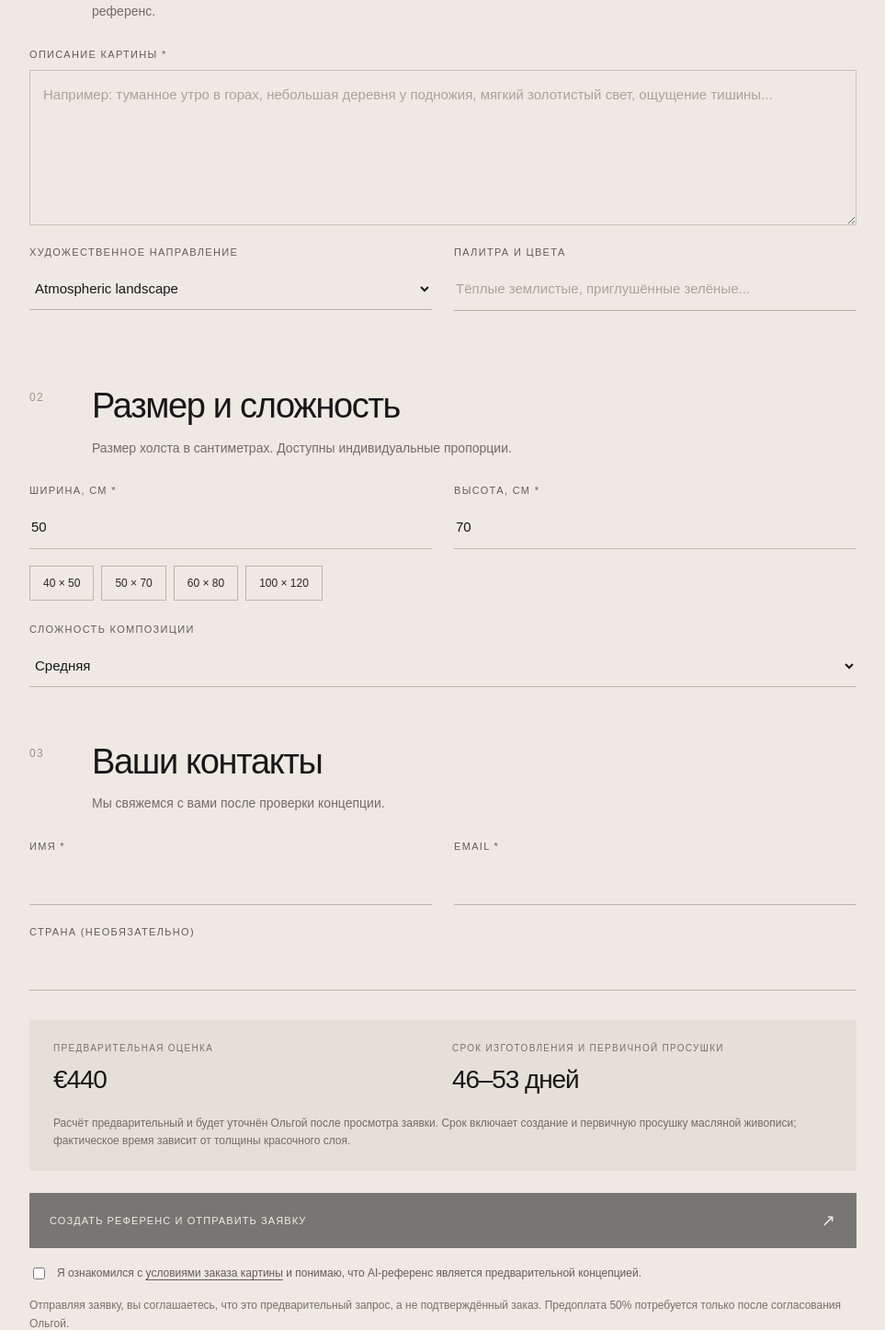
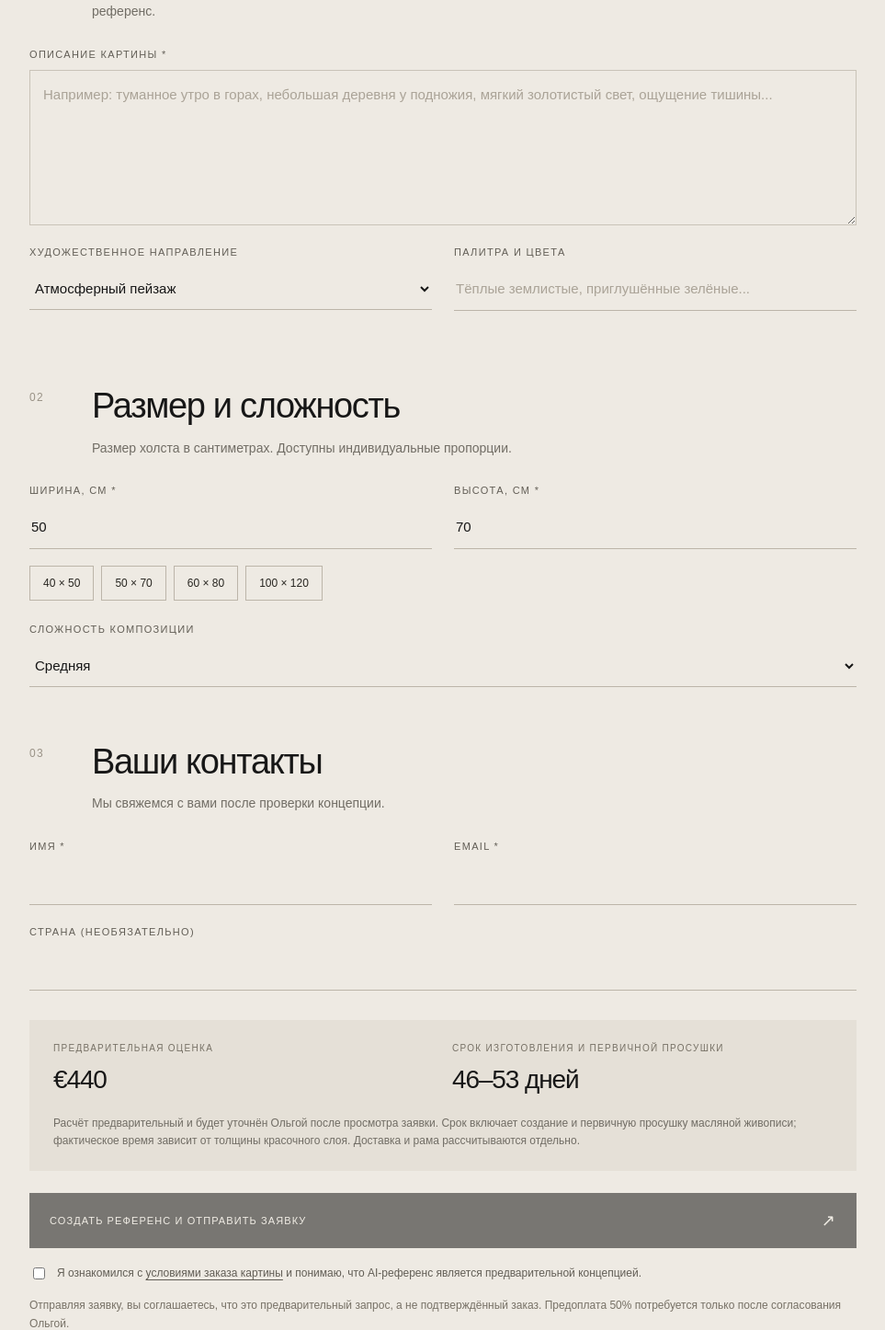
Before and after one commit to brodsk/PETIT-SOT-STUDIO, a Next.js app: page /ru/commission in a window 1280 px wide. Shown: the part 817-2263 px from the top of the page at 92% size, without its empty margins (158-1121 px from the left). Built offline with nearby package versions, Linux system fonts and the light colour scheme; no server answers.

Commit message:
Clarify commission estimates and localize art direction choices

```diff
--- a/app/[locale]/commission/CommissionBuilder.tsx
+++ b/app/[locale]/commission/CommissionBuilder.tsx
@@ -49,7 +49,7 @@ export default function CommissionBuilder({ru}:{ru:boolean}){
     <div className={styles.sectionHead}><span>01</span><div><h2>{ru?"Расскажите об идее":"Tell us about your idea"}</h2><p>{ru?"Что вы хотите видеть на картине? Чем подробнее описание, тем точнее будет референс.":"What would you like the painting to show? A detailed description helps create a more useful concept."}</p></div></div>
     <label className={styles.field}><span>{ru?"Описание картины":"Painting description"} *</span><textarea value={description} onChange={e=>setDescription(e.target.value)} minLength={20} maxLength={1800} required rows={6} placeholder={ru?"Например: туманное утро в горах, небольшая деревня у подножия, мягкий золотистый свет, ощущение тишины...":"For example: a misty morning in the mountains, a small village at the foot of the hills, soft golden light and a quiet atmosphere..."}/></label>
     <div className={styles.grid}>
-     <label className={styles.field}><span>{ru?"Художественное направление":"Art direction"}</span><select value={style} onChange={e=>setStyle(e.target.value)}><option value="Atmospheric landscape">Atmospheric landscape</option><option value="Seascape">Seascape</option><option value="Village or city scene">Village or city scene</option><option value="Still life and flowers">Still life / flowers</option><option value="Expressive abstract composition">Expressive abstract</option><option value="Other, based on the description">Other</option></select></label>
+     <label className={styles.field}><span>{ru?"Художественное направление":"Art direction"}</span><select value={style} onChange={e=>setStyle(e.target.value)}><option value="Atmospheric landscape">{ru?"Атмосферный пейзаж":"Atmospheric landscape"}</option><option value="Seascape">{ru?"Морской пейзаж":"Seascape"}</option><option value="Village or city scene">{ru?"Деревня или город":"Village or city scene"}</option><option value="Still life and flowers">{ru?"Натюрморт и цветы":"Still life / flowers"}</option><option value="Expressive abstract composition">{ru?"Абстрактная композиция":"Expressive abstract"}</option><option value="Other, based on the description">{ru?"Другое, по описанию":"Other"}</option></select></label>
      <label className={styles.field}><span>{ru?"Палитра и цвета":"Preferred colours"}</span><input value={palette} onChange={e=>setPalette(e.target.value)} maxLength={180} placeholder={ru?"Тёплые землистые, приглушённые зелёные...":"Warm earth tones, muted greens..."}/></label>
     </div>
     <div className={styles.sectionHead}><span>02</span><div><h2>{ru?"Размер и сложность":"Size and complexity"}</h2><p>{ru?"Размер холста в сантиметрах. Доступны индивидуальные пропорции.":"Canvas dimensions in centimetres. Custom proportions are welcome."}</p></div></div>
@@ -67,7 +67,7 @@ export default function CommissionBuilder({ru}:{ru:boolean}){
     <label className={styles.field}><span>{ru?"Страна (необязательно)":"Country (optional)"}</span><input value={country} onChange={e=>setCountry(e.target.value)} maxLength={80} autoComplete="country-name"/></label>
     <input className={styles.honeypot} tabIndex={-1} autoComplete="off" value={website} onChange={e=>setWebsite(e.target.value)} aria-hidden="true"/>
     {SITE_KEY&&<div className={styles.captcha}><div ref={captchaRef}/>{captchaError&&<p>{ru?"Пройдите проверку безопасности.":"Please complete the security check."}</p>}</div>}
-    <div className={styles.estimate}><div><span>{ru?"Предварительная оценка":"ESTIMATED PRICE"}</span><strong>€{Number.isFinite(estimate)?estimate.toLocaleString("en-IE"):"—"}</strong></div><div><span>{ru?"Срок изготовления и первичной просушки":"ESTIMATED PRODUCTION & INITIAL DRYING"}</span><strong>{minDays}–{minDays+7} {ru?"дней":"days"}</strong></div><p>{ru?"Расчёт предварительный и будет уточнён Ольгой после просмотра заявки. Срок включает создание и первичную просушку масляной живописи; фактическое время зависит от толщины красочного слоя.":"This is an indicative estimate, subject to Olga’s review. Timing includes painting and initial drying; actual drying depends on paint thickness and conditions."}</p></div>
+    <div className={styles.estimate}><div><span>{ru?"Предварительная оценка":"ESTIMATED PRICE"}</span><strong>€{Number.isFinite(estimate)?estimate.toLocaleString("en-IE"):"—"}</strong></div><div><span>{ru?"Срок изготовления и первичной просушки":"ESTIMATED PRODUCTION & INITIAL DRYING"}</span><strong>{minDays}–{minDays+7} {ru?"дней":"days"}</strong></div><p>{ru?"Расчёт предварительный и будет уточнён Ольгой после просмотра заявки. Срок включает создание и первичную просушку масляной живописи; фактическое время зависит от толщины красочного слоя. Доставка и рама рассчитываются отдельно.":"This is an indicative estimate, subject to Olga’s review. Timing includes painting and initial drying; actual drying depends on paint thickness and conditions. Shipping and optional framing are quoted separately."}</p></div>
     {error&&<p className={styles.error}>{error}</p>}
     <button className={styles.submit} type="submit" disabled={busy||!agree||(Boolean(SITE_KEY)&&!token)}>{busy?(ru?"Создаём референс…":"Generating your concept…"):(ru?"Создать референс и отправить заявку":"Generate concept & submit request")} <span>↗</span></button>
     <label className={styles.consent}><input type="checkbox" checked={agree} onChange={e=>setAgree(e.target.checked)} required/><span>{ru?<>Я ознакомился с <a href="/commission-terms" target="_blank">условиями заказа картины</a> и понимаю, что AI-референс является предварительной концепцией.</>:<>I have read the <a href="/commission-terms" target="_blank">commission terms</a> and understand that the AI preview is a preliminary concept.</>}</span></label><p className={styles.terms}>{ru?"Отправляя заявку, вы соглашаетесь, что это предварительный запрос, а не подтверждённый заказ. Предоплата 50% потребуется только после согласования Ольгой.":"Submitting this request does not create a confirmed order. A 50% deposit is requested only after Olga approves the concept and final quote."}</p>
```
